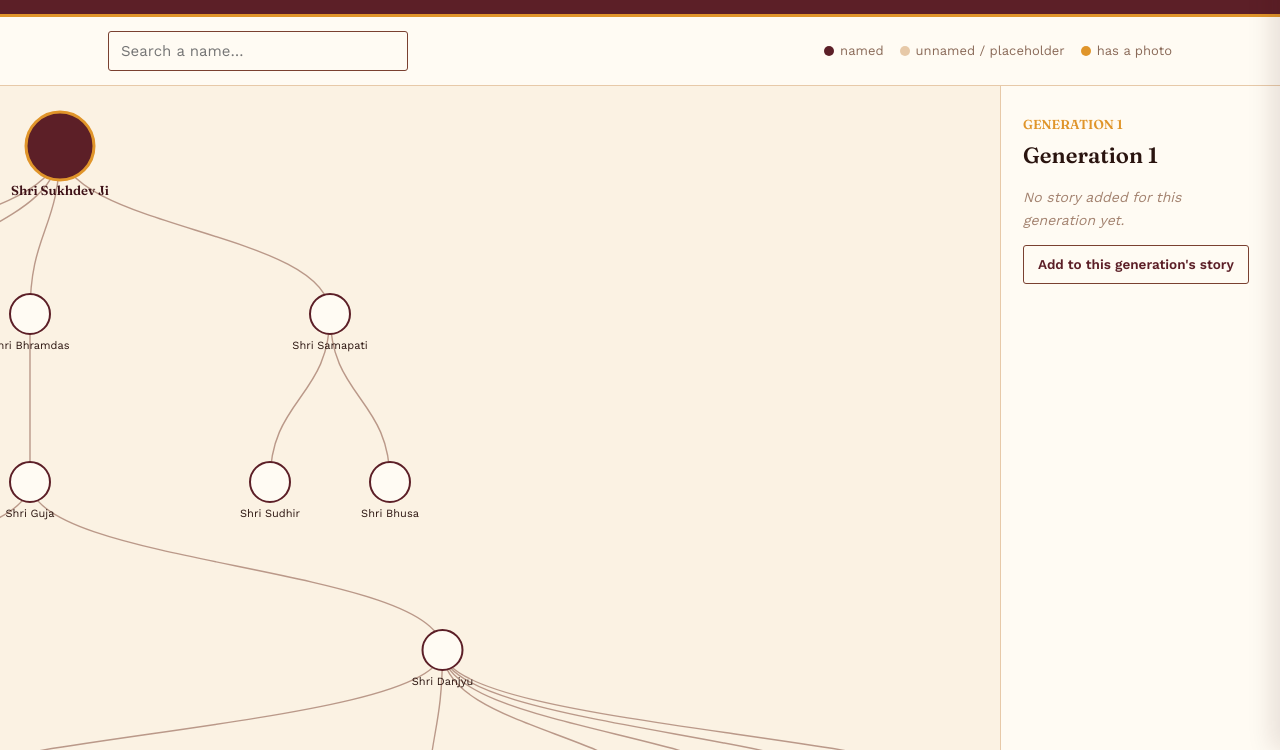
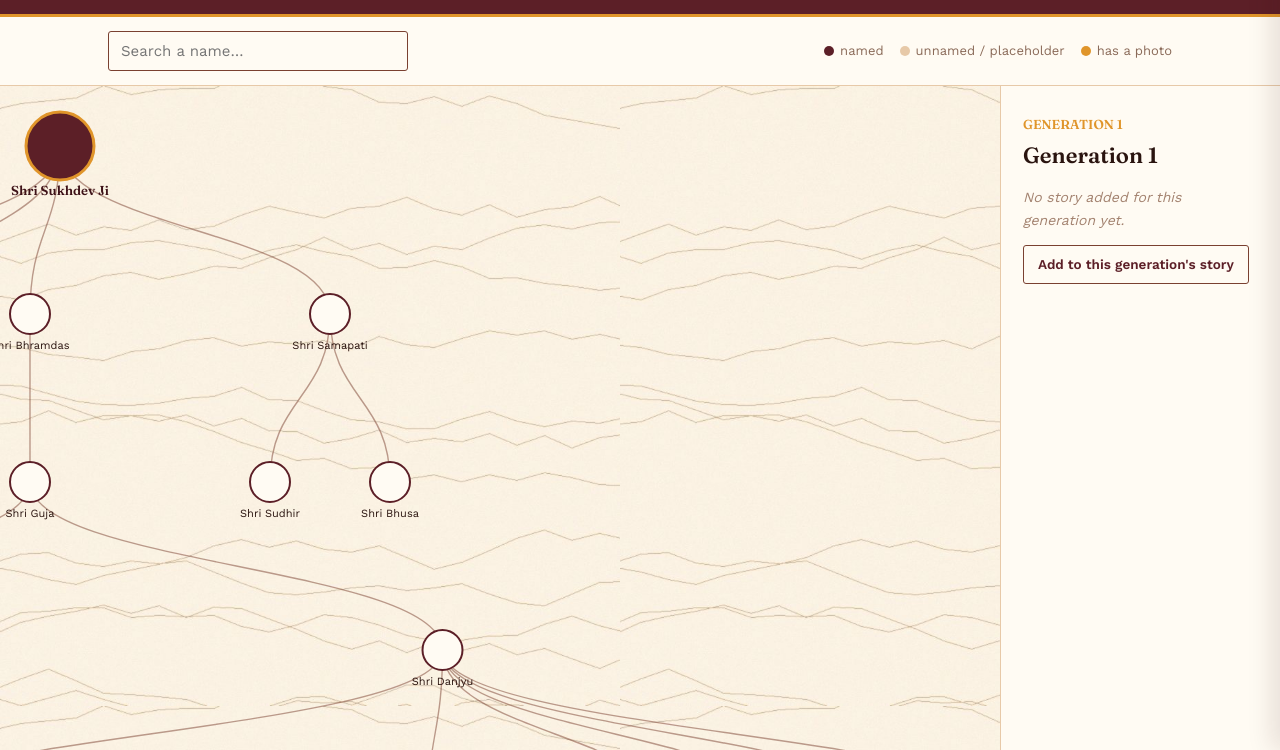
Before and after one commit to surajkumarpandey/pandeyclan, a plain HTML site: page tree.html in a window 1280 px wide. Shown: the part 50-800 px from the top of the page. Drawn offline with nearby package versions, Linux system fonts and the light colour scheme.

Commit message:
Update tree.html

```diff
--- a/tree.html
+++ b/tree.html
@@ -42,7 +42,7 @@
 
   .tree-scroll-wrap {
     overflow-x: auto;
-    background-image: url('assets/img/ING_3479.jpeg');
+    background-image: url('assets/img/IMG_3479.jpeg');
     background-repeat: repeat;
     background-size: 620px auto;
     background-color: var(--paper);
```
